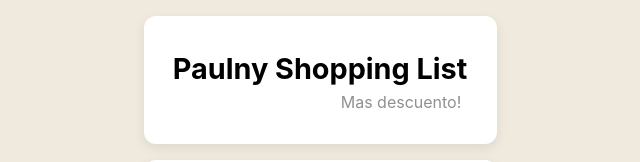
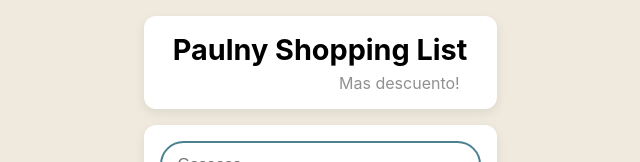
Before and after one commit to Hook-88/paulny-shopping-list, a React (Vite) app: page / in a window 1280 px wide. Shown: the top 162 px of the page, without its empty margins (320-960 px from the left). Built offline with nearby package versions, Linux system fonts and the light colour scheme; no server answers; the database is empty.

Commit message:
improved styling header

```diff
--- a/src/components/Header/Header.css
+++ b/src/components/Header/Header.css
@@ -1,10 +1,9 @@
 header h1 {
-  margin-bottom: .2em;
+  margin: 0 0 .2em 0;
   font-size: 1.8rem;
 }
 
 header p {
   text-align: right;
-  margin-top: 0;
-  margin-right: 1.2rem;
+  margin: 0 1.3rem 0 0;
 }
```
